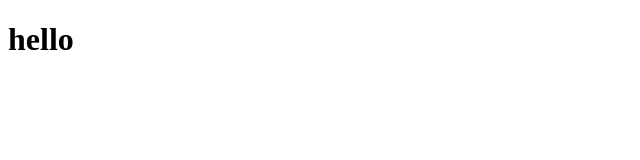
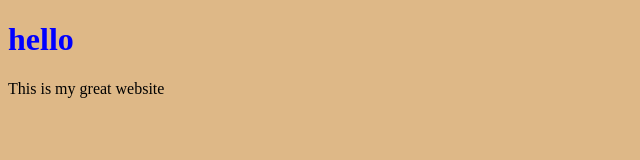
Before and after one commit to wendyluhong/demo, a plain HTML site: page index.html in a window 1280 px wide. Shown: the whole page, without its empty margins (0-640 px from the left). Drawn offline with Linux system fonts and the light colour scheme.

Commit message:
some random css

```diff
--- a/index.html
+++ b/index.html
@@ -1,8 +1,13 @@
 <!DOCTYPE html>
 <html>
   <head>
+    <link rel = "stylesheet" href="style.css">
   </head>
   <body>
   <h1>hello</h1>
+  <p>This is my great website</p>
+
+
+
   </body>
 </html>
--- /dev/null
+++ b/style.css
@@ -0,0 +1,8 @@
+body{
+    background: burlywood;
+}
+h1 {
+    color: blue;
+
+
+}
```
